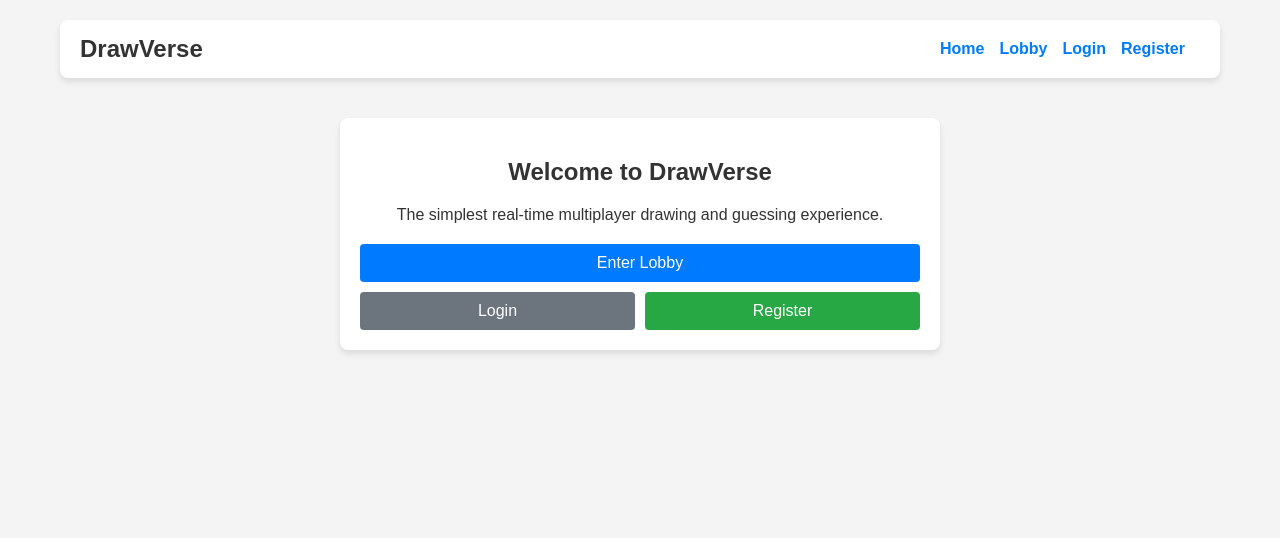
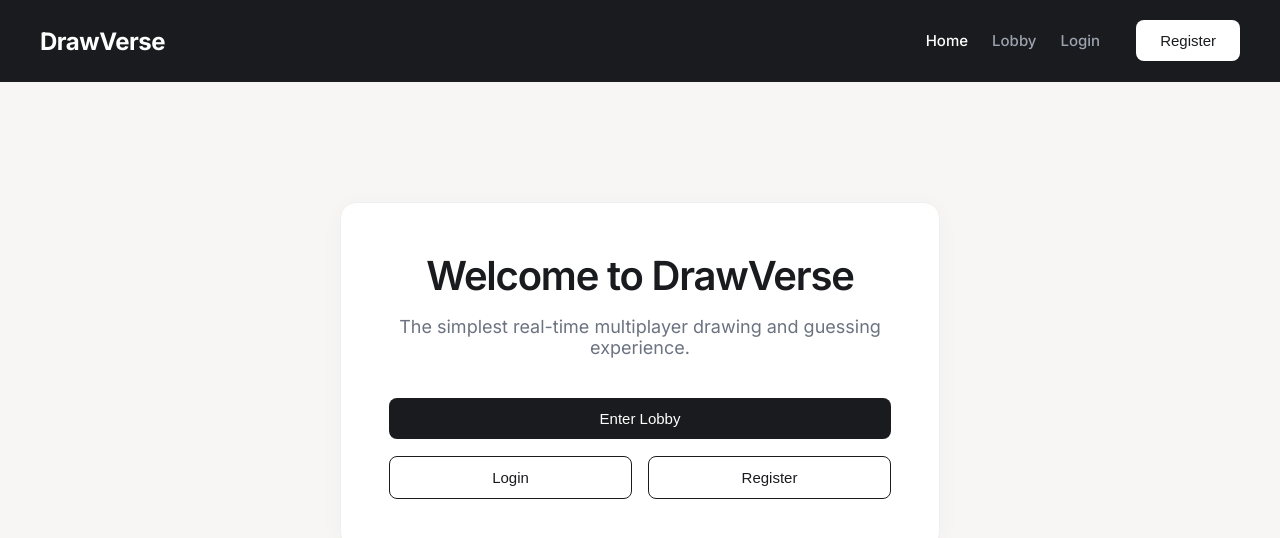
Before and after one commit to enpastalias/DrawVerse, a React (Vite) app in the folder frontend/: page / in a window 1280 px wide. Shown: the top 538 px of the page. Built offline with nearby package versions, Linux system fonts and the light colour scheme; no server answers.

Commit message:
simplified ui

```diff
--- a/frontend/src/App.jsx
+++ b/frontend/src/App.jsx
@@ -24,23 +24,26 @@ function App() {
         setUser(null);
     };
 
-    const navLinkStyle = {
+    const navLinkStyle = ({ isActive }) => ({
         textDecoration: 'none',
-        color: '#007bff',
-        marginRight: '15px',
-        fontWeight: 'bold'
-    };
+        color: isActive ? '#ffffff' : '#9ca3af',
+        marginRight: '24px',
+        fontWeight: '500',
+        fontSize: '15px',
+        borderBottom: 'none'
+    });
 
     return (
-        <div className="app-container">
-            <nav className="card" style={{ display: 'flex', justifyContent: 'space-between', alignItems: 'center', padding: '15px 20px', marginBottom: '20px' }}>
         <div>
-                    <Link to="/" style={{ textDecoration: 'none', color: '#333', fontSize: '24px', fontWeight: 'bold' }}>
+            <nav style={{ backgroundColor: '#1a1b1e', padding: '20px', marginBottom: '40px' }}>
+                <div style={{ maxWidth: '1200px', margin: '0 auto', display: 'flex', justifyContent: 'space-between', alignItems: 'center' }}>
+                    <div>
+                        <Link to="/" style={{ textDecoration: 'none', color: '#ffffff', fontSize: '24px', fontWeight: '700', letterSpacing: '-0.02em', borderBottom: 'none' }}>
                             DrawVerse
                         </Link>
                     </div>
 
-                <div>
+                    <div style={{ display: 'flex', alignItems: 'center' }}>
                         <NavLink to="/" style={navLinkStyle}>Home</NavLink>
                         <NavLink to="/lobby" style={navLinkStyle}>Lobby</NavLink>
 
@@ -49,20 +52,23 @@ function App() {
                                 <NavLink to="/profile" style={navLinkStyle}>
                                     {user.username}
                                 </NavLink>
-                            <button onClick={handleLogout} style={{ backgroundColor: '#dc3545', padding: '5px 10px', fontSize: '14px' }}>
+                                <button onClick={handleLogout} style={{ marginLeft: '12px', backgroundColor: '#ffffff', color: '#1a1b1e' }}>
                                     Logout
                                 </button>
                             </>
                         ) : (
                             <>
                                 <NavLink to="/login" style={navLinkStyle}>Login</NavLink>
-                            <NavLink to="/register" style={navLinkStyle}>Register</NavLink>
+                                <Link to="/register" style={{ textDecoration: 'none', borderBottom: 'none' }}>
+                                    <button style={{ marginLeft: '12px', backgroundColor: '#ffffff', color: '#1a1b1e' }}>Register</button>
+                                </Link>
                             </>
                         )}
                     </div>
+                </div>
             </nav>
 
-            <main>
+            <main className="app-container">
                 <Routes>
                     <Route path="/" element={<Home />} />
                     <Route path="/login" element={<Login />} />
--- a/frontend/src/index.css
+++ b/frontend/src/index.css
@@ -1,8 +1,10 @@
+@import url('https://fonts.googleapis.com/css2?family=Inter:wght@400;500;600;700&display=swap');
+
 body {
   margin: 0;
-  font-family: sans-serif;
-  background-color: #f4f4f4;
-  color: #333;
+  font-family: 'Inter', sans-serif;
+  background-color: #f8f6f4;
+  color: #1a1b1e;
 }
 
 * {
@@ -16,30 +18,91 @@ body {
 }
 
 button {
-  padding: 10px 15px;
+  padding: 12px 24px;
   border: none;
-  border-radius: 4px;
-  background-color: #007bff;
+  border-radius: 8px;
+  background-color: #1a1b1e;
   color: white;
   cursor: pointer;
-  font-size: 16px;
+  font-size: 15px;
+  font-weight: 500;
+  transition: all 0.2s;
 }
 
 button:hover {
-  background-color: #0056b3;
+  background-color: #333;
+}
+
+button.button-secondary {
+  background-color: transparent;
+  color: #1a1b1e;
+  border: 1px solid #1a1b1e;
+}
+
+button.button-secondary:hover {
+  background-color: #f8f6f4;
+  color: #333;
+}
+
+button.button-danger {
+  background-color: #fef2f2;
+  color: #ef4444;
+  border: 1px solid #fca5a5;
+}
+
+button.button-danger:hover {
+  background-color: #fee2e2;
 }
 
 input {
-  padding: 10px;
-  border: 1px solid #ccc;
-  border-radius: 4px;
-  font-size: 16px;
+  padding: 14px 16px;
+  border: 1px solid #e5e5e5;
+  border-radius: 8px;
+  font-size: 15px;
+  background-color: #fff;
+  font-family: inherit;
+  transition: border-color 0.2s;
+}
+
+input:focus {
+  outline: none;
+  border-color: #1a1b1e;
 }
 
 .card {
   background: white;
-  padding: 20px;
-  border-radius: 8px;
-  box-shadow: 0 4px 6px rgba(0,0,0,0.1);
+  padding: 48px;
+  border-radius: 16px;
+  box-shadow: 0 4px 24px rgba(0, 0, 0, 0.03);
   margin-bottom: 20px;
+  border: 1px solid #f0f0f0;
 }
+
+h2 {
+  font-size: 2.5rem;
+  font-weight: 600;
+  letter-spacing: -0.03em;
+  margin-top: 0;
+  margin-bottom: 1rem;
+}
+
+label {
+  font-size: 14px;
+  font-weight: 500;
+  color: #4b5563;
+  margin-bottom: 6px;
+  display: block;
+}
+
+a {
+  color: #1a1b1e;
+  text-decoration: none;
+  font-weight: 500;
+  border-bottom: 1px solid #1a1b1e;
+  padding-bottom: 1px;
+}
+
+a:hover {
+  color: #4b5563;
+  border-color: #4b5563;
+}
--- a/frontend/src/pages/Home.jsx
+++ b/frontend/src/pages/Home.jsx
@@ -3,22 +3,22 @@ import { Link } from 'react-router-dom';
 
 export default function Home() {
     return (
-        <div style={{ padding: '20px', textAlign: 'center' }}>
-            <div className="card" style={{ maxWidth: '600px', margin: '0 auto' }}>
+        <div style={{ padding: '60px 20px', display: 'flex', justifyContent: 'center' }}>
+            <div className="card" style={{ width: '100%', maxWidth: '600px', textAlign: 'center' }}>
                 <h2>Welcome to DrawVerse</h2>
-                <p>The simplest real-time multiplayer drawing and guessing experience.</p>
+                <p style={{ color: '#6b7280', fontSize: '18px', margin: '0 0 40px 0' }}>The simplest real-time multiplayer drawing and guessing experience.</p>
 
-                <div style={{ marginTop: '20px', display: 'flex', flexDirection: 'column', gap: '10px' }}>
-                    <Link to="/lobby">
-                        <button style={{ width: '100%', padding: '10px' }}>Enter Lobby</button>
+                <div style={{ display: 'flex', flexDirection: 'column', gap: '16px' }}>
+                    <Link to="/lobby" style={{ textDecoration: 'none', borderBottom: 'none' }}>
+                        <button style={{ width: '100%' }}>Enter Lobby</button>
                     </Link>
 
-                    <div style={{ display: 'flex', gap: '10px' }}>
-                        <Link to="/login" style={{ flex: 1 }}>
-                            <button style={{ width: '100%', backgroundColor: '#6c757d' }}>Login</button>
+                    <div style={{ display: 'flex', gap: '16px' }}>
+                        <Link to="/login" style={{ flex: 1, textDecoration: 'none', borderBottom: 'none' }}>
+                            <button className="button-secondary" style={{ width: '100%' }}>Login</button>
                         </Link>
-                        <Link to="/register" style={{ flex: 1 }}>
-                            <button style={{ width: '100%', backgroundColor: '#28a745' }}>Register</button>
+                        <Link to="/register" style={{ flex: 1, textDecoration: 'none', borderBottom: 'none' }}>
+                            <button className="button-secondary" style={{ width: '100%' }}>Register</button>
                         </Link>
                     </div>
                 </div>
--- a/frontend/src/pages/Lobby.jsx
+++ b/frontend/src/pages/Lobby.jsx
@@ -74,7 +74,7 @@ export default function Lobby() {
             <div style={{ padding: '20px' }}>
                 <div style={{ display: 'flex', justifyContent: 'space-between', alignItems: 'center', marginBottom: '20px' }}>
                     <h2>Room: {room.roomCode} - Status: {room.status}</h2>
-                    <button onClick={handleLeaveRoom} style={{ backgroundColor: '#dc3545' }}>Leave Room</button>
+                    <button className="button-danger" onClick={handleLeaveRoom}>Leave Room</button>
                 </div>
 
                 <div style={{ display: 'flex', gap: '20px', flexWrap: 'wrap' }}>
@@ -171,7 +171,7 @@ export default function Lobby() {
                             placeholder="CODE"
                             style={{ flex: 1, minWidth: 0 }}
                         />
-                        <button onClick={handleJoinRoom} style={{ backgroundColor: '#28a745' }}>Join</button>
+                        <button onClick={handleJoinRoom}>Join</button>
                     </div>
                 </div>
             </div>
--- a/frontend/src/pages/Register.jsx
+++ b/frontend/src/pages/Register.jsx
@@ -25,13 +25,16 @@ export default function Register() {
     };
 
     return (
-        <div style={{ padding: '20px', textAlign: 'center' }}>
-            <div className="card" style={{ maxWidth: '400px', margin: '0 auto', textAlign: 'left' }}>
-                <h2>Register</h2>
+        <div style={{ padding: '60px 20px', display: 'flex', justifyContent: 'center' }}>
+            <div className="card" style={{ width: '100%', maxWidth: '420px' }}>
+                <div style={{ textAlign: 'center', marginBottom: '32px' }}>
+                    <h2>Register</h2>
+                    <p style={{ color: '#6b7280', margin: 0 }}>Create a new DrawVerse account</p>
+                </div>
 
-                {error && <p style={{ color: 'red' }}>{error}</p>}
+                {error && <p style={{ color: '#dc2626', fontSize: '14px', textAlign: 'center', marginBottom: '20px' }}>{error}</p>}
 
-                <form onSubmit={handleSubmit} style={{ display: 'flex', flexDirection: 'column', gap: '15px' }}>
+                <form onSubmit={handleSubmit} style={{ display: 'flex', flexDirection: 'column', gap: '20px' }}>
                     <div>
                         <label>Username</label>
                         <input
@@ -40,6 +43,7 @@ export default function Register() {
                             onChange={e => setUsername(e.target.value)}
                             required
                             style={{ width: '100%' }}
+                            placeholder="Your display name"
                         />
                     </div>
 
@@ -51,6 +55,7 @@ export default function Register() {
                             onChange={e => setEmail(e.target.value)}
                             required
                             style={{ width: '100%' }}
+                            placeholder="name@example.com"
                         />
                     </div>
 
@@ -62,13 +67,14 @@ export default function Register() {
                             onChange={e => setPassword(e.target.value)}
                             required
                             style={{ width: '100%' }}
+                            placeholder="Create a password"
                         />
                     </div>
 
-                    <button type="submit" style={{ width: '100%' }}>Register</button>
+                    <button type="submit" style={{ width: '100%', marginTop: '8px' }}>Register</button>
                 </form>
 
-                <p style={{ marginTop: '15px', textAlign: 'center' }}>
+                <p style={{ marginTop: '32px', textAlign: 'center', fontSize: '14px', color: '#6b7280' }}>
                     Already have an account? <Link to="/login">Login</Link>
                 </p>
             </div>
```
Also changed, not shown: frontend/src/components/game/Canvas.jsx (+13 -5 lines), frontend/src/pages/Login.jsx (+12 -7 lines). Lines whose indentation alone changed are shown as unchanged.
